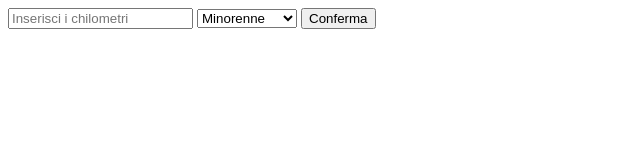
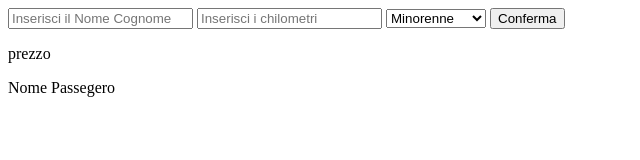
Before and after one commit to S1nghAmandeep/js-biglietto-treno-form, a plain HTML site: page index.html in a window 1280 px wide. Shown: the whole page, without its empty margins (0-640 px from the left). Drawn offline with Linux system fonts and the light colour scheme.

Commit message:
added-price/name-tag

```diff
--- a/index.html
+++ b/index.html
@@ -8,6 +8,7 @@
 </head>
 <body>
     <div>
+        <input type="text" id="name" placeholder="Inserisci il Nome Cognome">
         <input type="text" id="chilometer" placeholder="Inserisci i chilometri">
         <select name="age" id="discount">Età
             <option value="0">Minorenne</option>
@@ -15,6 +16,8 @@
             <option value="2">Over65</option>
         </select>
         <button id="btn">Conferma</button>
+        <p class="price">prezzo</p>
+        <p class="tagname">Nome Passegero</p>
     </div>
 
     <script src="./js/app.js"></script>
```
